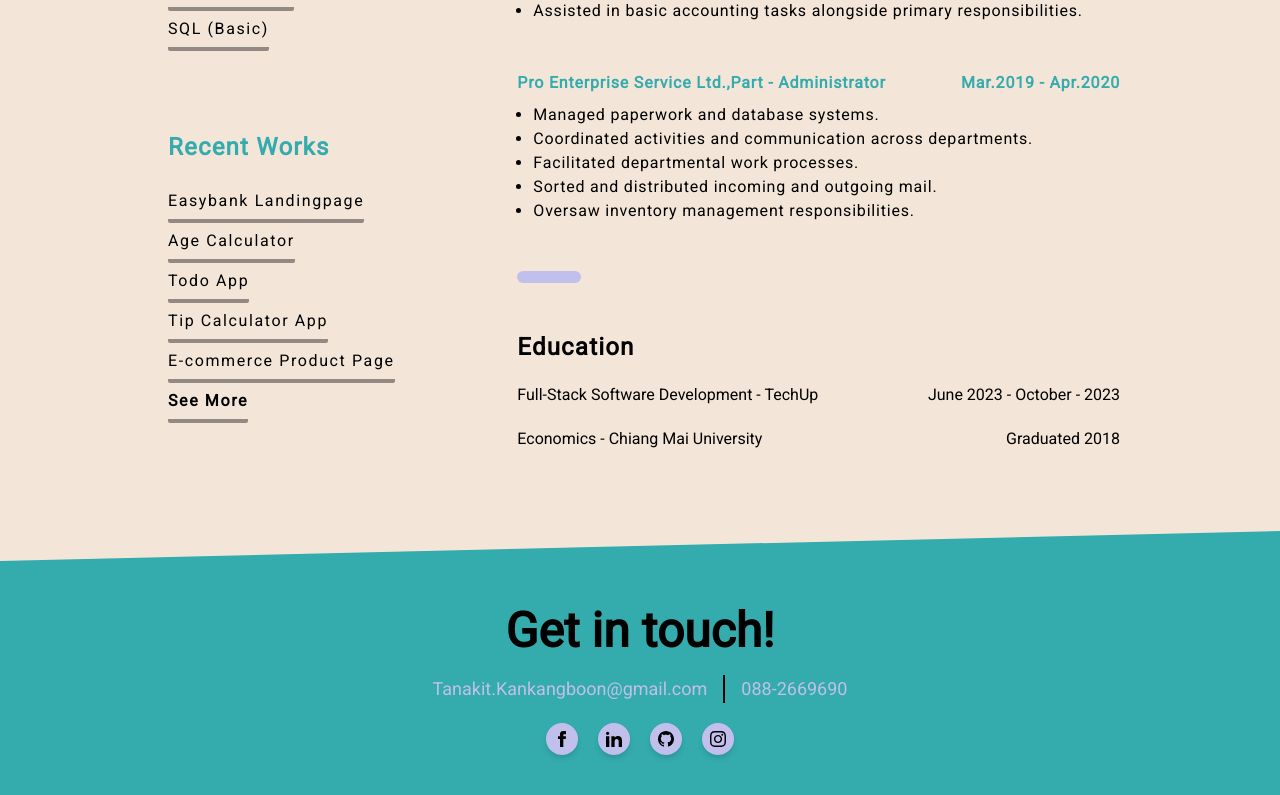
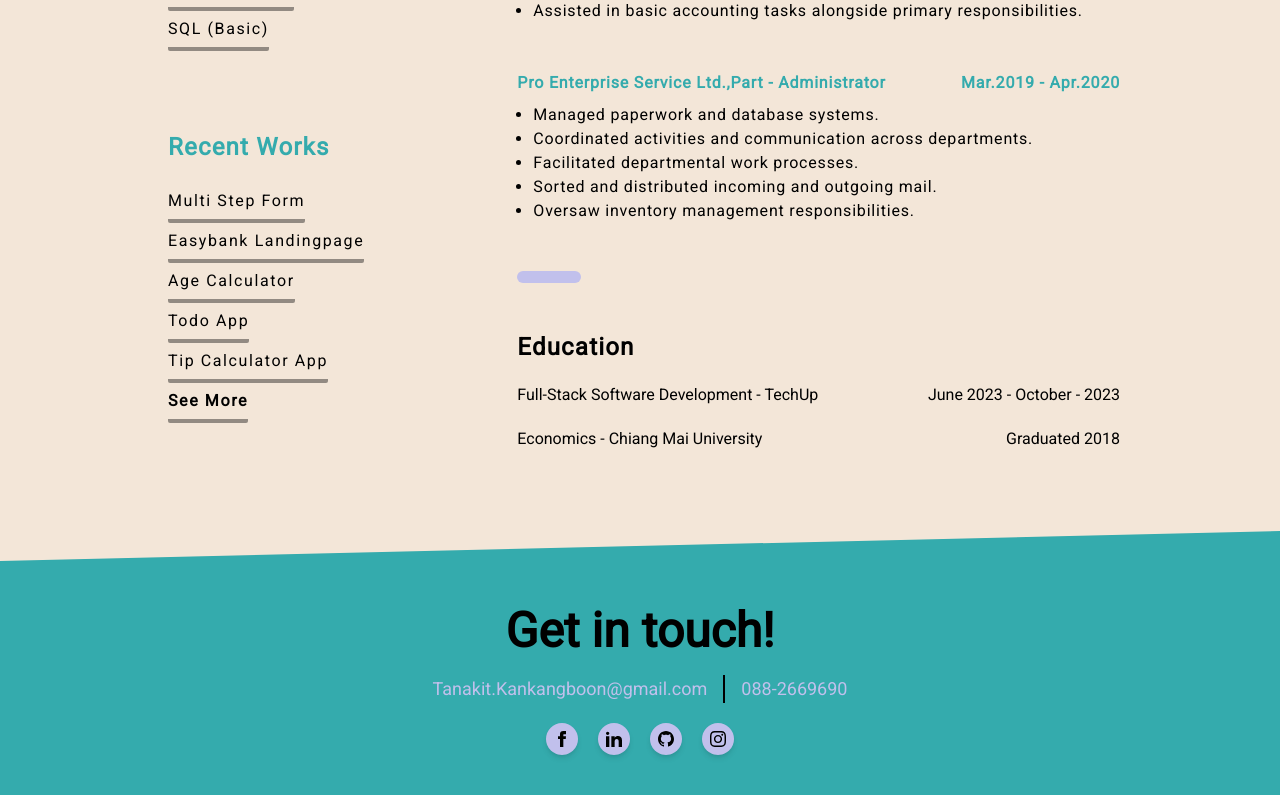
Before and after one commit to paperint/my-resume, a React (Vite) app: page / in a window 1280 px wide. Shown: the part 1025-1820 px from the top of the page. Built offline with nearby package versions, Linux system fonts and the light colour scheme.

Commit message:
Added data to recentwork

```diff
--- a/src/data/information.js
+++ b/src/data/information.js
@@ -11,6 +11,7 @@ import todoapp from "../img/todo-app.jpg";
 import agencio from "../img/agencio.png";
 import resume from "../img/resume.png";
 import ecommerce from "../img/ecommerce.jpg";
+import multiStepForm from "../img/multiStep.jpg";
 
 const data = [
   {
@@ -65,6 +66,13 @@ const data = [
       },
     ],
     recentwork: [
+      {
+        title: "Multi Step Form",
+        link: "https://github.com/paperint/multi-step-form",
+        live: "https://merry-granita-5e8c91.netlify.app/",
+        tools: ["Vite", "React", "Tailwindcss"],
+        image: multiStepForm,
+      },
       {
         title: "Easybank Landingpage",
         link: "https://github.com/paperint/easybank-landingpage",
```
Also changed, not shown: src/img/multiStep.jpg (added).
